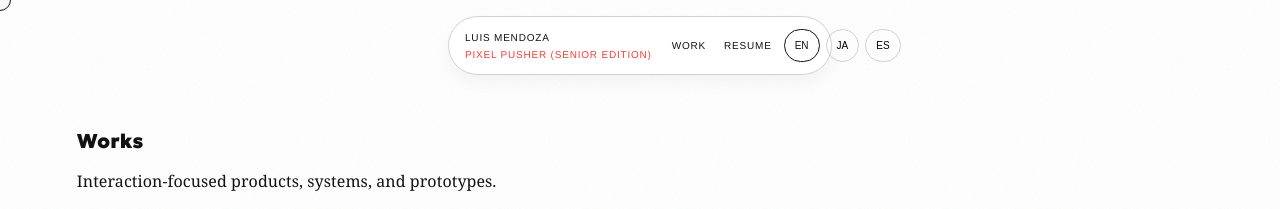
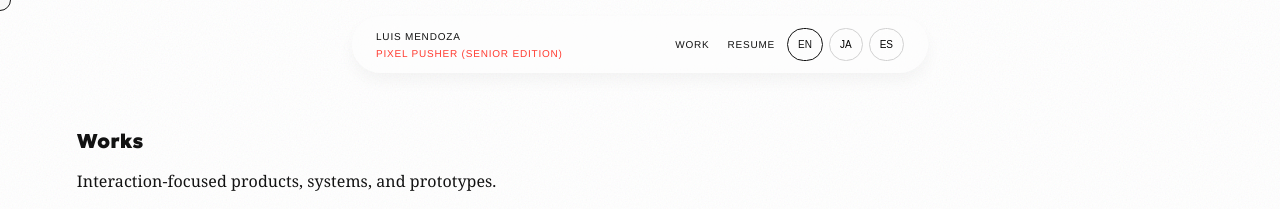
Before and after one commit to luis-mdoza/portfolio, a plain HTML site: page index.html in a window 1280 px wide. Shown: the top 209 px of the page. Drawn offline with Linux system fonts and the light colour scheme.

Commit message:
Update site

```diff
--- a/styles.css
+++ b/styles.css
@@ -239,13 +239,12 @@ main,
   justify-content: space-between;
   flex-direction: row;
   gap: 20px;
-  padding: 12px 16px;
-  width: 30vw;
+  padding: 12px 24px;
+  width: 45vw;
   min-width: 320px;
-  background: rgba(255, 255, 255, 0.92);
+  background: rgba(255, 255, 255, 0.32);
   backdrop-filter: var(--globalnav-backdrop-filter);
   -webkit-backdrop-filter: var(--globalnav-backdrop-filter);
-  border: 1px solid var(--border);
   border-radius: 100px;
   box-shadow: 0 8px 16px rgba(0, 0, 0, 0.04);
   z-index: 10;
```
